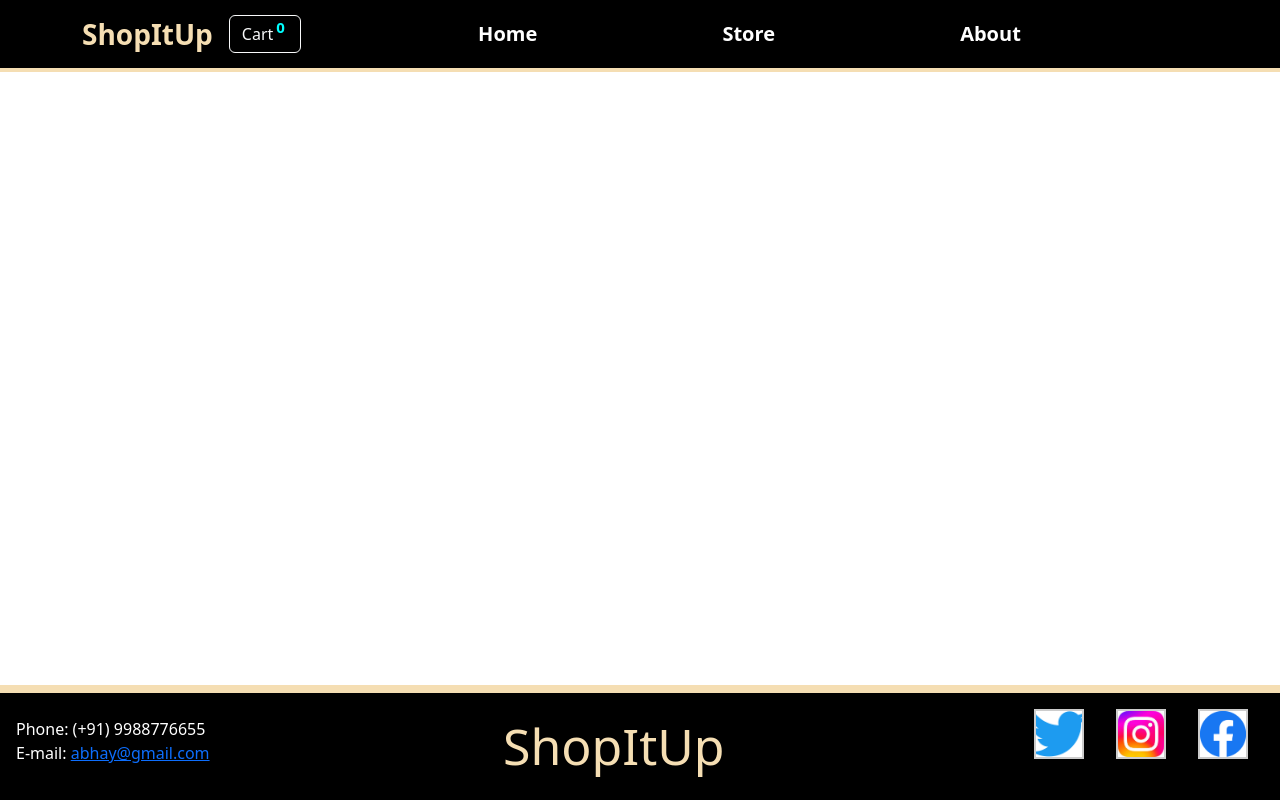
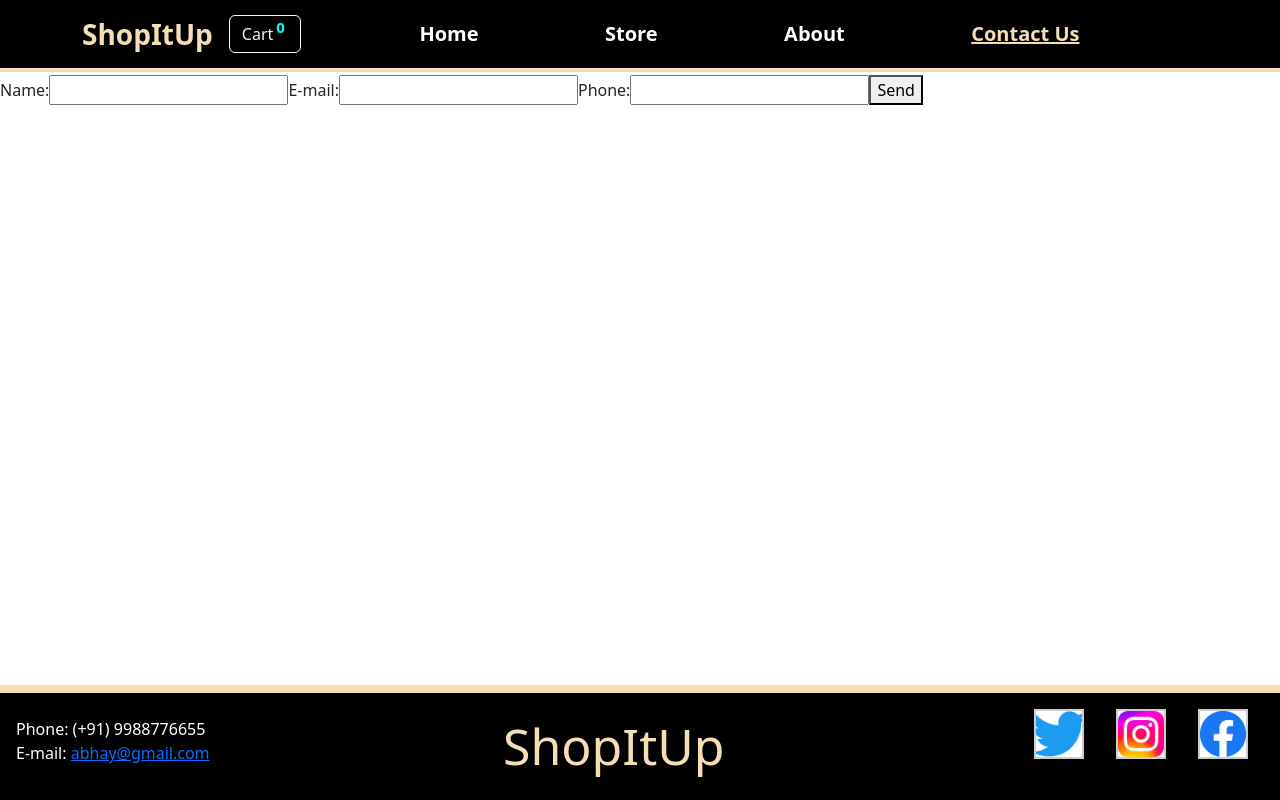
Before and after one commit to Abhay-Hasrani/Sharpener, a React (Create React App) app in the folder react-ecommerce-website/: page /contactus in a window 1280 px wide. Built offline with nearby package versions, Linux system fonts and the light colour scheme.

Commit message:
created contact us form

```diff
--- a/react-ecommerce-website/src/App.js
+++ b/react-ecommerce-website/src/App.js
@@ -9,6 +9,7 @@ import CartProvider from "./store/CartProvider";
 import { BrowserRouter as Router, Route, Routes } from "react-router-dom";
 import About from "./components/about/About";
 import Home from "./components/home/Home";
+import ContactUs from "./components/contact_us/ContactUs";
 function App() {
   const [cartVisibility, setCartVisibility] = useState(false);
   function showCart() {
@@ -28,6 +29,7 @@ function App() {
               <Route path="/" element={<Section title="Sale Items" />} />
               <Route path="/about" element={<About />} />
               <Route path="/home" element={<Home />} />
+              <Route path="/contactus" element={<ContactUs />} />
             </Routes>
           </div>
         </Router>
--- /dev/null
+++ b/react-ecommerce-website/src/components/contact_us/ContactUs.js
@@ -0,0 +1,23 @@
+const ContactUs=()=>{
+    function contactFormSubmitHandler(e){
+        e.preventDefault();
+        const formData = new FormData(e.target);
+        const user={};
+        for(const[name,value] of formData.entries()){
+            user[name]=value;
+        }
+        console.log(user);
+    }
+    return (
+        <form onSubmit={contactFormSubmitHandler}>
+            <label htmlFor="name">Name:</label>
+            <input type="text" id="name" name="name"/>
+            <label htmlFor="email">E-mail:</label>
+            <input type="email" id="email" name="email"/>
+            <label htmlFor="phone">Phone:</label>
+            <input type="number" id="phone" name="phone"/>
+            <button type="submit">Send</button>
+        </form>
+    )
+}
+export default ContactUs;
--- a/react-ecommerce-website/src/components/header/Header.js
+++ b/react-ecommerce-website/src/components/header/Header.js
@@ -40,6 +40,9 @@ function Header(props) {
               <Nav.Link as={NavLink} to="/about">
                 About
               </Nav.Link>
+              <Nav.Link as={NavLink} to="/contactus">
+                Contact Us
+              </Nav.Link>
             </Nav>
           </Navbar.Collapse>
         </Container>
```
